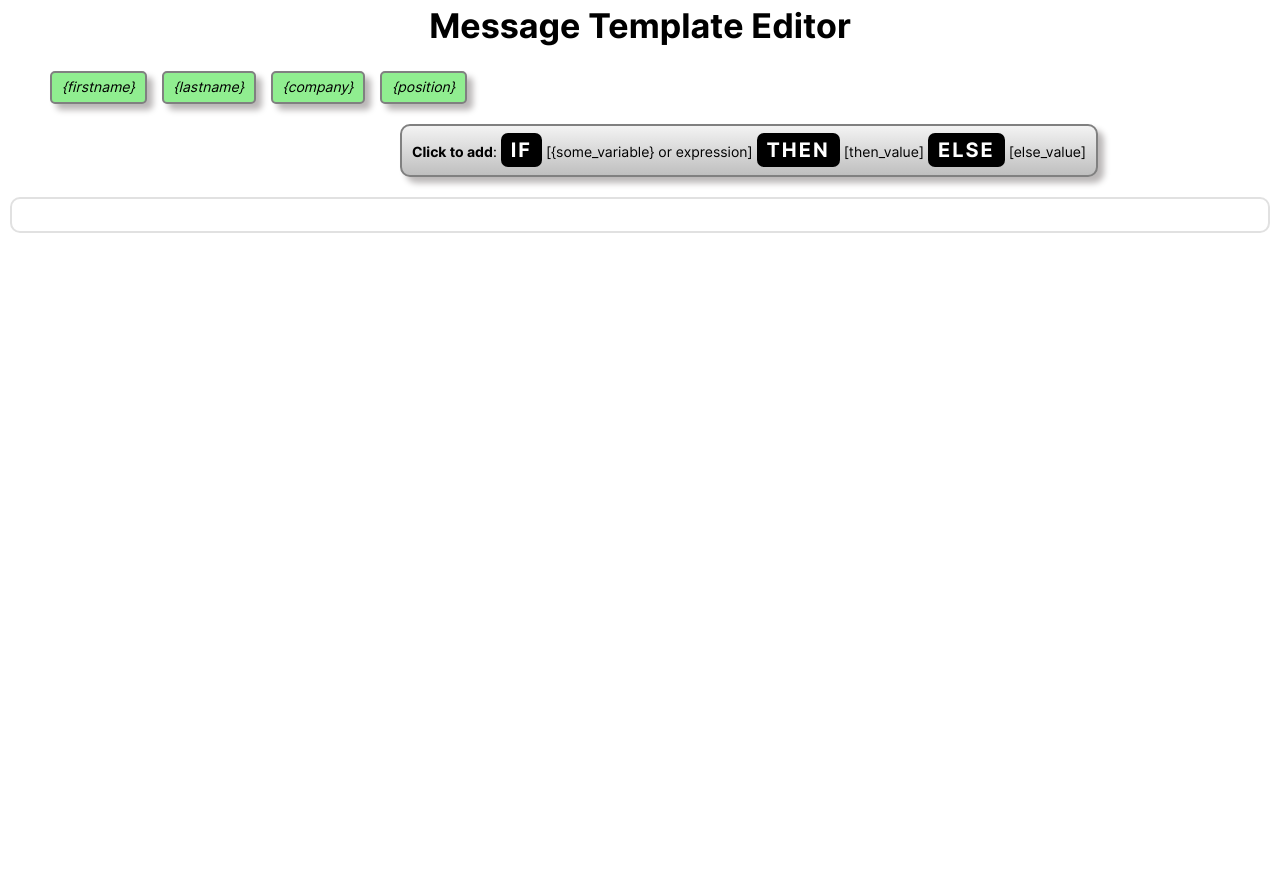
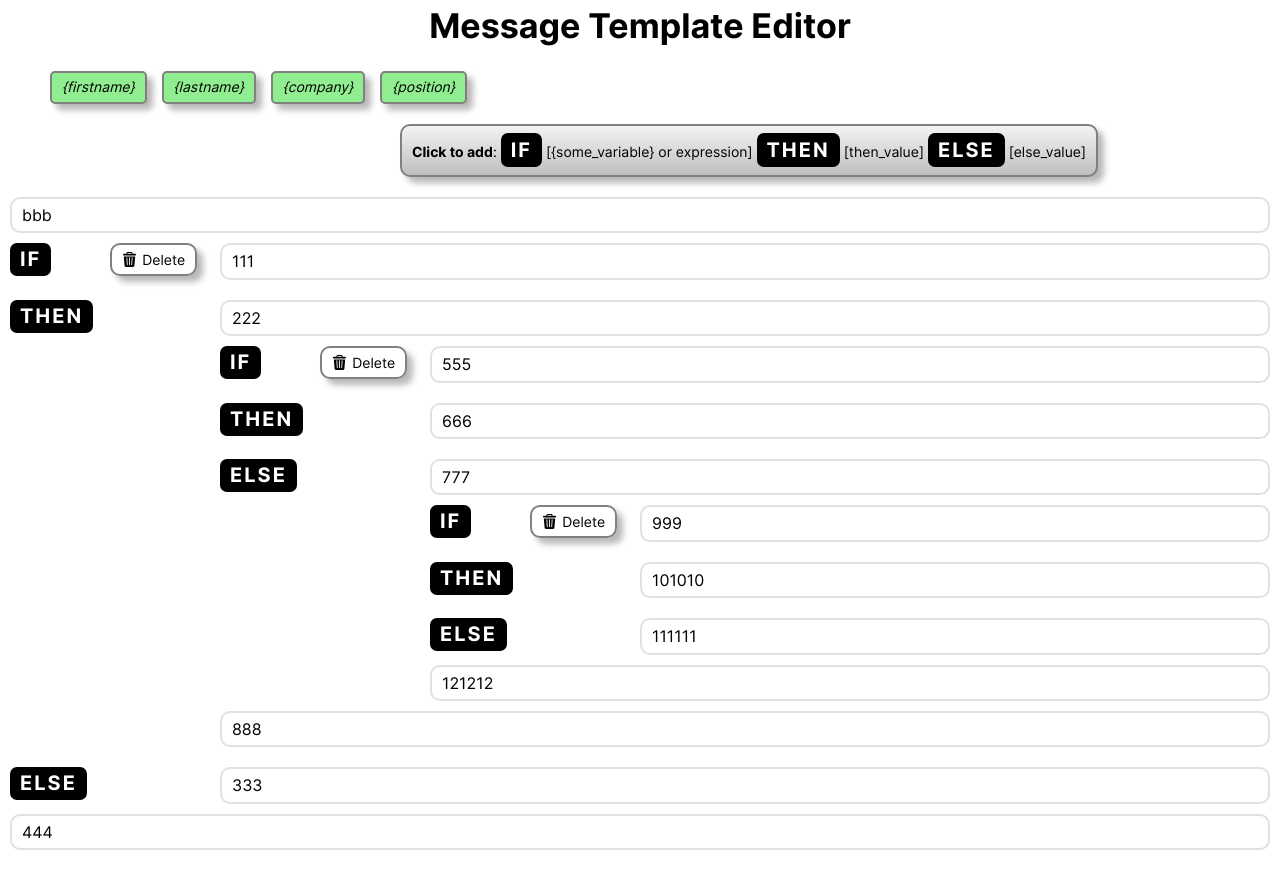
Before and after one commit to BobrikAU/message-template-editor, a React (Create React App) app: page / in a window 1280 px wide. Before the commit the page ends 800 px from the top, so only its background shows below. Built offline with nearby package versions, Linux system fonts and the light colour scheme.

Commit message:
component: make template markup

```diff
--- a/src/app/index.tsx
+++ b/src/app/index.tsx
@@ -1,6 +1,5 @@
 import styles from "./index.module.css";
 import TemplateEditor from "../components/templateEditor";
-import Condition from "../components/condition";
 import { IMessage } from "../components/messageData";
 
 function App() {
--- a/src/components/templateEditor/index.module.css
+++ b/src/components/templateEditor/index.module.css
@@ -23,3 +23,34 @@
   width: 100%;
   padding: 20px 10px;
 }
+
+.templateMarkup {
+  display: flex;
+  flex-direction: column;
+  width: 100%;
+}
+
+.container {
+  width: 100%;
+  display: flex;
+  flex-direction: row;
+  flex-wrap: wrap;
+}
+
+.conditionLabel {
+  width: 210px;
+  display: flex;
+  align-items: flex-start;
+  padding-top: 10px;
+}
+
+.condition {
+  margin-right: 59px;
+}
+
+.conditionText {
+  width: calc(100% - 210px);
+  display: flex;
+  align-items: center;
+  margin: 10px 0;
+}
--- a/src/components/templateEditor/index.tsx
+++ b/src/components/templateEditor/index.tsx
@@ -1,9 +1,11 @@
-import { useState, MouseEvent } from "react";
+import { useState, MouseEvent, useRef } from "react";
 import { nanoid } from "nanoid";
 import styles from "./index.module.css";
 import { ButtonWithVariable, ButtonOfCondition } from "../../ui/button";
 import Textarea from "../../ui/textarea";
-import { IMessage } from "../messageData";
+import { IMessage, IString } from "../messageData";
+import Span from "../../ui/span";
+import { ButtonDelete } from "../../ui/button";
 
 interface ITemplateEditorProps {
   arrVarNames: string[];
@@ -12,22 +14,94 @@ interface ITemplateEditorProps {
 
 const TemplateEditor = ({ arrVarNames, template }: ITemplateEditorProps) => {
   // состояние с данными о шаблоне
-  const [currentTemplate, setCcurrentTemplate] = useState<IMessage>({
-    beginning: {
-      value: "",
-      if: null,
-      next: null,
-    },
-  });
-  const updateCurrentTemplate = (nameTextarea: string, newValue: string) => {
+  const [currentTemplate, setCcurrentTemplate] = useState<IMessage>(
+    template
+      ? template
+      : {
+          beginning: {
+            value: "bbb",
+            if: ["1", "2", "3"],
+            next: "4",
+          },
+          "1": {
+            value: "111",
+            if: null,
+            next: null,
+          },
+          "2": {
+            value: "222",
+            if: ["5", "6", "7"],
+            next: "8",
+          },
+          "3": {
+            value: "333",
+            if: null,
+            next: null,
+          },
+          "4": {
+            value: "444",
+            if: null,
+            next: null,
+          },
+          "5": {
+            value: "555",
+            if: null,
+            next: null,
+          },
+          "6": {
+            value: "666",
+            if: null,
+            next: null,
+          },
+          "7": {
+            value: "777",
+            if: ["9", "10", "11"],
+            next: "12",
+          },
+          "8": {
+            value: "888",
+            if: null,
+            next: null,
+          },
+          "9": {
+            value: "999",
+            if: null,
+            next: null,
+          },
+          "10": {
+            value: "101010",
+            if: null,
+            next: null,
+          },
+          "11": {
+            value: "111111",
+            if: null,
+            next: null,
+          },
+          "12": {
+            value: "121212",
+            if: null,
+            next: null,
+          },
+        }
+  );
+  // обновление данных при изменении содержания тестовых полей
+  const updateCurrentTemplateValue = (
+    nameTextarea: string,
+    newValue: string
+  ) => {
     const newCcurrentTemplate = structuredClone(currentTemplate);
     newCcurrentTemplate[nameTextarea].value = newValue;
     setCcurrentTemplate(newCcurrentTemplate);
-    console.log(newCcurrentTemplate);
+    // console.log(newCcurrentTemplate);
   };
 
   // счетчик для установления уникальных имен для текстовых полей
-  const [ordinal, setOrdinal] = useState(1);
+  const refOrdinal = useRef(0);
+  const getNewName = () => {
+    refOrdinal.current += refOrdinal.current;
+    return refOrdinal.current;
+  };
 
   // добавление переменных при нажатии на кнопку
   const handleDownButtonWithVariable = (
@@ -44,7 +118,7 @@ const TemplateEditor = ({ arrVarNames, template }: ITemplateEditorProps) => {
         setTimeout(() => {
           textareatWithFocus.focus();
           textareatWithFocus.setRangeText(textButton, start, end, "end");
-          updateCurrentTemplate(
+          updateCurrentTemplateValue(
             textareatWithFocus.name,
             textareatWithFocus.value
           );
@@ -56,7 +130,7 @@ const TemplateEditor = ({ arrVarNames, template }: ITemplateEditorProps) => {
         const firstTextarea = document.querySelector("textarea");
         if (firstTextarea) {
           firstTextarea.setRangeText(textButton, 0, 0, "end");
-          updateCurrentTemplate(firstTextarea.name, firstTextarea.value);
+          updateCurrentTemplateValue(firstTextarea.name, firstTextarea.value);
         }
       }
     }
@@ -73,32 +147,78 @@ const TemplateEditor = ({ arrVarNames, template }: ITemplateEditorProps) => {
 
   const handleChangeTextarea = (e: React.FormEvent<HTMLTextAreaElement>) => {
     const nameTextarea = e.currentTarget.name;
-    updateCurrentTemplate(nameTextarea, e.currentTarget.value);
+    updateCurrentTemplateValue(nameTextarea, e.currentTarget.value);
   };
 
   // формирование редактора сообщения
-  const makeTemplateMarkup = () => {
-    if (template === null) {
-      return (
+  const makeTemplateMarkup = (dataName: string) => {
+    const condition = currentTemplate[dataName].if;
+    const [nameIf, nameThen, nameElse] = condition
+      ? condition
+      : [null, null, null];
+    const nameNext = currentTemplate[dataName].next;
+    const templateMarkup: JSX.Element = (
+      <div className={styles.templateMarkup}>
         <Textarea
-          name={"beginning"}
-          value={currentTemplate.beginning.value}
+          name={dataName}
+          value={currentTemplate[dataName].value}
           changeHandler={handleChangeTextarea}
         />
-      );
-    }
-    return <></>;
+        {currentTemplate[dataName].if && (
+          <div className={styles.container}>
+            {/*часть, вычисляющая булевый результат условия, с текстом или блоком IF-THEN-ELSE*/}
+            <div className={styles.conditionLabel}>
+              <Span text="IF" externalStyles={styles.condition} />
+              <ButtonDelete onClick={() => {}} />
+            </div>
+            <div className={styles.conditionText}>
+              {makeTemplateMarkup(nameIf ? nameIf : "")}
+            </div>
+            {/*часть, активная при вычислении в условии true, с текстом или блоком IF-THEN-ELSE*/}
+            <div className={styles.conditionLabel}>
+              <Span text="THEN" externalStyles={styles.then} />
+            </div>
+            <div className={styles.conditionText}>
+              {makeTemplateMarkup(nameThen ? nameThen : "")}
+            </div>
+            {/*часть, активная при вычислении в условии false, с текстом или блоком IF-THEN-ELSE*/}
+            <div className={styles.conditionLabel}>
+              <Span text="ELSE" externalStyles={styles.else} />
+            </div>
+            <div className={styles.conditionText}>
+              {makeTemplateMarkup(nameElse ? nameElse : "")}
+            </div>
+          </div>
+        )}
+        {nameNext && makeTemplateMarkup(nameNext)}
+      </div>
+    );
+    return templateMarkup;
   };
+
+  // const handleClickButtonOfCondition = () => {
+  //   const elementWithFocus = document.activeElement;
+  //   if (elementWithFocus && elementWithFocus.tagName === "TEXTAREA") {
+  //     const textareatWithFocus = document.activeElement as HTMLTextAreaElement;
+  //     const nameOfTextareatWithFocus = textareatWithFocus.name;
+  //     const dataOfTextareatWithFocus = currentTemplate[nameOfTextareatWithFocus];
+  //     const newDataOfTextareatWithFocus: IString = {
+  //       value: '',
+  //       if: [String(getNewName()), String(getNewName()), String(getNewName())],
+  //       next: String(getNewName()),
+  //     };
+  //   }
+  // };
 
   return (
     <section>
       <h1 className={styles.head}>Message Template Editor</h1>
       <div className={styles.buttonsContainer}>{buttonsWithVariables}</div>
       <ButtonOfCondition
-        onClick={() => {}}
+        onMouseDown={() => {}}
         externalStyles={styles.buttonCondition}
       />
-      <div className={styles.tamplate}>{makeTemplateMarkup()}</div>
+      <div className={styles.tamplate}>{makeTemplateMarkup("beginning")}</div>
     </section>
   );
 };
--- a/src/ui/button/buttonOfCondition/index.tsx
+++ b/src/ui/button/buttonOfCondition/index.tsx
@@ -3,7 +3,7 @@ import Button from "../button";
 import Span from "../../span";
 
 interface IButtonOfConditionProps {
-  onClick: () => void;
+  onMouseDown: () => void;
   externalStyles?: string;
 }
 
@@ -11,7 +11,7 @@ interface IButtonOfConditionProps {
  * Данный компонент - кнопка для вставки подвиджета условного ветвления IF-THEN-ELSE
  */
 const ButtonOfCondition = ({
-  onClick,
+  onMouseDown,
   externalStyles,
 }: IButtonOfConditionProps) => {
   const text = (
@@ -24,7 +24,7 @@ const ButtonOfCondition = ({
   return (
     <Button
       text={text}
-      onClick={onClick}
+      onMouseDown={onMouseDown}
       externalStyles={`${styles.button} ${externalStyles}`}
     />
   );
```
Also changed, not shown: src/components/condition/index.module.css (deleted, +0 -51 lines), src/components/condition/index.tsx (deleted, +0 -74 lines).
